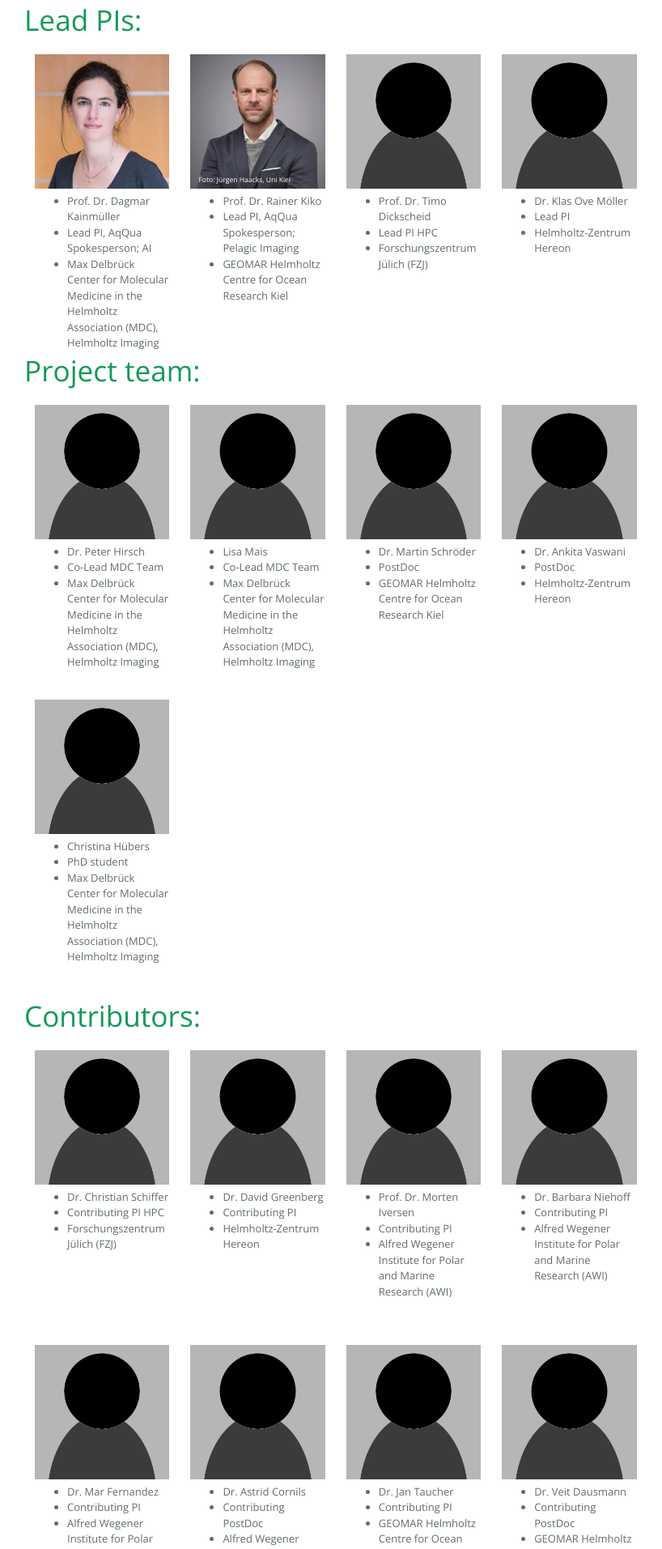
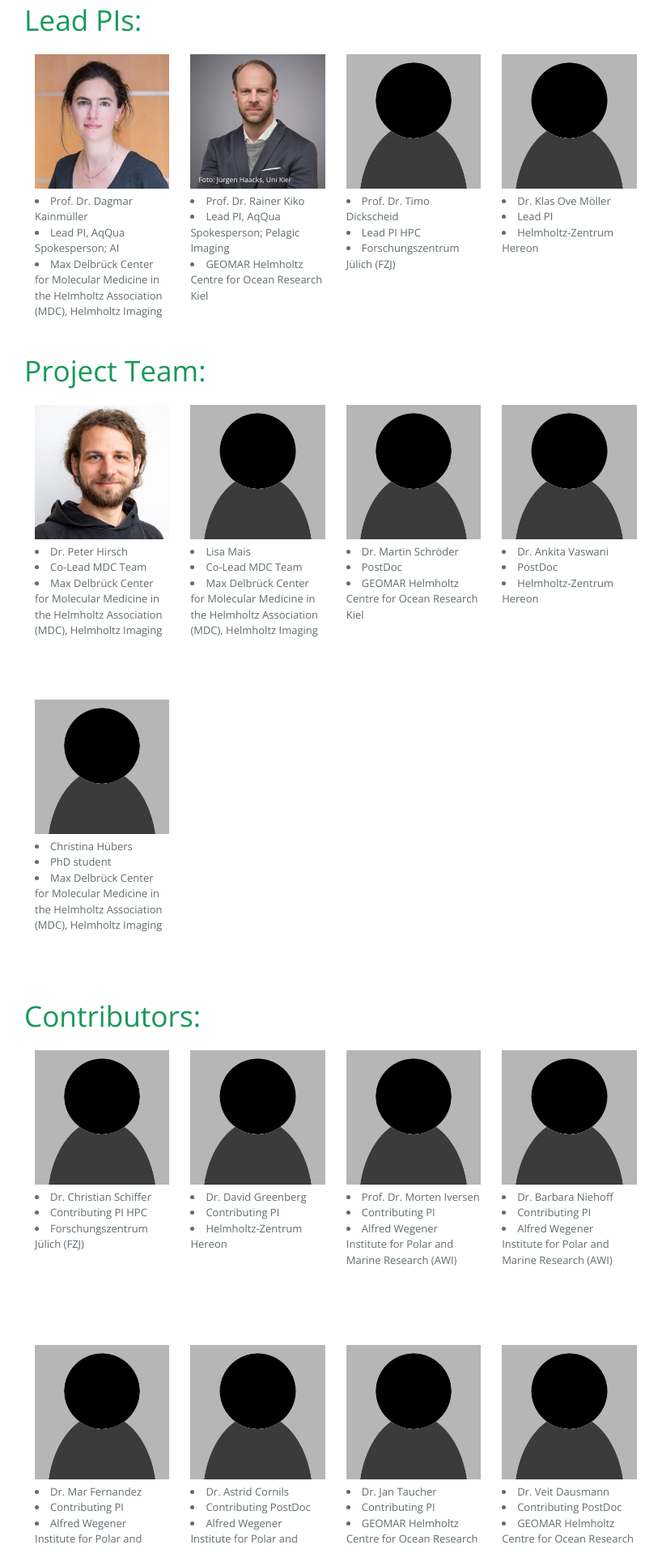
Before and after one commit to Kainmueller-Lab/aqqua, a Jekyll site: the page built from about_us.md, in a window 1280 px wide. Shown: the part 554-2467 px from the top of the page at 81% size, without its empty margins (194-1012 px from the left). Built offline with Jekyll 4.4.1, drawn with Linux system fonts in a browser that asks for light colours.

Commit message:
simplify jekyll code on about us page

```diff
--- a/_layouts/team.html
+++ b/_layouts/team.html
@@ -28,15 +28,16 @@
       <div class="hiring"> <a href="open_positions">>>We're hiring!<< </a></div>
       {% endunless %}
 
+      {% for team in site.data.team %}
       <div class="float_team">
-	<h1>Lead PIs:</h1>
-	{% for member in site.data.team.lead_pis %}
+	<h1>{{ team[0] }}:</h1>
+	{% for member in team[1] %}
 	<div class="float_team-item">
 	  <div class="team_image">
-	  {% if member.picture == nil %}
-	  <img src={{ '/assets/unknown.png' | relative_url }} alt="no image available">
-	    {% else %}
-	  <img src={{ '/assets/' | append: member.picture  | relative_url }} alt={{ 'image: ' | append: member.first_name | append: member.last_name }}">
+	    {% if member.picture == nil %}
+	    <img src={{ '/assets/unknown.png' | relative_url }} alt="no image available">
+	      {% else %}
+	    <img src={{ '/assets/' | append: member.picture  | relative_url }} alt={{ 'image: ' | append: member.first_name | append: member.last_name }}">
 	    {% unless member.picture_copyright == nil %}
             <span class="team_image_copyright">{{ member.picture_copyright }}</span>
             {% endunless %}
@@ -50,48 +51,7 @@
 	</div>
 	{% endfor %}
       </div>
-
-
-      <div class="float_team">
-	<h1>Project team:</h1>
-	{% for member in site.data.team.team %}
-	<div class="float_team-item">
-	  {% if member.picture == nil %}
-	  <img class="team_image" src={{ '/assets/unknown.png' | relative_url }} alt="no image available">
-	    {% else %}
-	  <img class="team_image" src={{ '/assets/' | append: member.picture | relative_url  }} alt={{ 'image:' | append: member.first_name | append: member.last_name }}">
-	    {% endif %}
-
-	  <ul>
-	    <li>{{ member.title }} {{ member.first_name }} {{ member.last_name }}</li>
-	    <li>{{ member.position }}</li>
-	    <li>{{ member.affiliation }}</li>
-	  </ul>
-	</div>
-	{% endfor %}
-      </div>
-
-      <div class="float_team">
-	<h1>Contributors:</h1>
-	{% for member in site.data.team.contributors %}
-	<div class="float_team-item">
-	  {% if member.picture == nil %}
-	  <img class="team_image" src={{ '/assets/unknown.png' | relative_url }} alt="no image available">
-	    {% else %}
-	  <img class="team_image" src={{ '/assets/' | append: member.picture | relative_url  }} alt={{ 'image:' | append: member.first_name | append: member.last_name }}">
-	    {% endif %}
-
-	  <ul>
-	    <li>{{ member.title }} {{ member.first_name }} {{ member.last_name }}</li>
-	    <li>{{ member.position }}</li>
-	    <li>{{ member.affiliation }}</li>
-	  </ul>
-	</div>
-	{% endfor %}
-      </div>
-
-
-      <br>
+      {% endfor %}
 
       <footer class="site-footer">
 
--- a/_sass/jekyll-theme-cayman.scss
+++ b/_sass/jekyll-theme-cayman.scss
@@ -108,9 +108,9 @@
     min-width: 10em;
 }
 
-.team li {
-    float: left;
-    list-style-type: upper-roman;
+.float_team ul {
+    list-style-position: inside;
+    padding-left: 0;
 }
 
 .hiring a {
```
Also changed, not shown: _data/team.yml (+4 -3 lines), assets/Peter_Hirsch.png (added).
